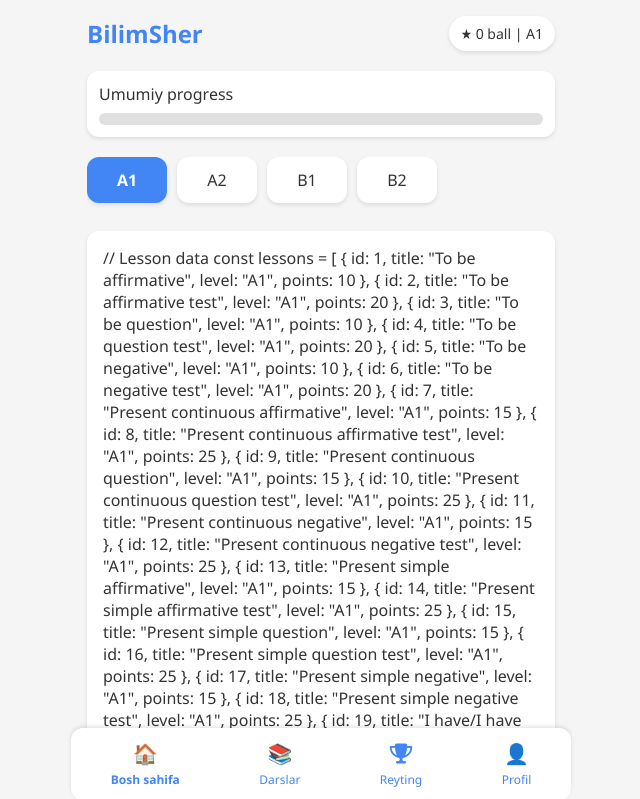
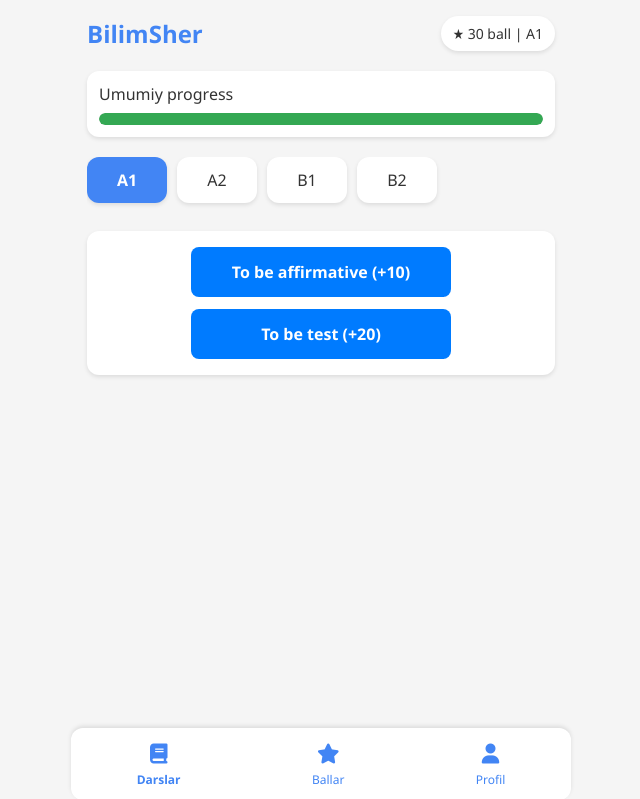
Before and after one commit to BILIMOLINGBOT/BilimSher-, a plain HTML site: page index.html in a window 1280 px wide. Shown: the top 799 px of the page, without its empty margins (319-959 px from the left). Drawn offline with Linux system fonts and the light colour scheme.

Commit message:
Update index.html

```diff
--- a/index.html
+++ b/index.html
@@ -1,10 +1,10 @@
 <!DOCTYPE html>
 <html lang="uz">
 <head>
-<link rel="stylesheet" href="https://cdnjs.cloudflare.com/ajax/libs/font-awesome/6.5.0/css/all.min.css">
   <meta charset="UTF-8" />
   <meta name="viewport" content="width=device-width, initial-scale=1" />
   <title>BilimSher</title>
+  <link rel="stylesheet" href="https://cdnjs.cloudflare.com/ajax/libs/font-awesome/6.5.0/css/all.min.css">
   <style>
     * {
       margin: 0; padding: 0; box-sizing: border-box;
@@ -104,23 +104,8 @@
       position: relative;
       user-select: none;
     }
-  a.button:hover:not(.locked):not(.completed) {
+    a.button:hover {
       background: #0056b3;
-  }
-  a.button.completed {
-    background: #34A853;
-    cursor: default;
-  }
-  a.button.locked {
-    background: #e0e0e0;
-    color: #9e9e9e;
-    cursor: not-allowed;
-    pointer-events: none;
-  }
-  a.button.locked::after {
-    content: "🔒";
-    position: absolute;
-    right: 10px;
     }
     @media (max-width: 600px) {
       a.button {
@@ -165,95 +150,90 @@
 
   <div class="header">
     <div class="logo">BilimSher</div>
-  <div class="user-info" title="Umumiy ball va daraja">
+    <div class="user-info">
       ★ <span id="userPoints">0</span> ball | <span id="userLevel">A1</span>
     </div>
   </div>
 
-<div class="progress-container" title="Darajangizdagi progress">
+  <div class="progress-container">
     <div>Umumiy progress</div>
     <div class="progress-bar">
       <div class="progress-fill" id="progressFill"></div>
     </div>
   </div>
 
-<div class="levels" role="tablist" aria-label="Darajalar">
-  <div class="level active" data-level="A1" role="tab" tabindex="0" aria-selected="true">A1</div>
-  <div class="level" data-level="A2" role="tab" tabindex="-1" aria-selected="false">A2</div>
-  <div class="level" data-level="B1" role="tab" tabindex="-1" aria-selected="false">B1</div>
-  <div class="level" data-level="B2" role="tab" tabindex="-1" aria-selected="false">B2</div>
+  <div class="levels">
+    <div class="level active" data-level="A1">A1</div>
+    <div class="level" data-level="A2">A2</div>
+    <div class="level" data-level="B1">B1</div>
+    <div class="level" data-level="B2">B2</div>
   </div>
 
-<div class="lessons" aria-live="polite" aria-atomic="true">
-  <div class="button-container" id="lessonContainer">
-    // Lesson data
-    const lessons = [
-      { id: 1, title: "To be affirmative", level: "A1", points: 10 },
-      { id: 2, title: "To be affirmative test", level: "A1", points: 20 },
-      { id: 3, title: "To be question", level: "A1", points: 10 },
-      { id: 4, title: "To be question test", level: "A1", points: 20 },
-      { id: 5, title: "To be negative", level: "A1", points: 10 },
-      { id: 6, title: "To be negative test", level: "A1", points: 20 },
-      { id: 7, title: "Present continuous affirmative", level: "A1", points: 15 },
-      { id: 8, title: "Present continuous affirmative test", level: "A1", points: 25 },
-      { id: 9, title: "Present continuous question", level: "A1", points: 15 },
-      { id: 10, title: "Present continuous question test", level: "A1", points: 25 },
-      { id: 11, title: "Present continuous negative", level: "A1", points: 15 },
-      { id: 12, title: "Present continuous negative test", level: "A1", points: 25 },
-      { id: 13, title: "Present simple affirmative", level: "A1", points: 15 },
-      { id: 14, title: "Present simple affirmative test", level: "A1", points: 25 },
-      { id: 15, title: "Present simple question", level: "A1", points: 15 },
-      { id: 16, title: "Present simple question test", level: "A1", points: 25 },
-      { id: 17, title: "Present simple negative", level: "A1", points: 15 },
-      { id: 18, title: "Present simple negative test", level: "A1", points: 25 },
-      { id: 19, title: "I have/I have got affirmative", level: "A1", points: 15 },
-      { id: 20, title: "I have/I have got affirmative test", level: "A1", points: 25 },
-      { id: 21, title: "I have/I have got question", level: "A1", points: 15 },
-      { id: 22, title: "I have/I have got question test", level: "A1", points: 25 },
-      { id: 23, title: "I have/I have got negative", level: "A1", points: 15 },
-      { id: 24, title: "I have/I have got negative test", level: "A1", points: 25 },
-      { id: 25, title: "Past simple affirmative", level: "A1", points: 20 },
-      { id: 26, title: "Past simple affirmative test", level: "A1", points: 30 },
-      { id: 27, title: "Past simple question", level: "A1", points: 20 },
-      { id: 28, title: "Past simple question test", level: "A1", points: 30 },
-      { id: 29, title: "Past simple negative", level: "A1", points: 20 },
-      { id: 30, title: "Past simple negative test", level: "A1", points: 30 },
-      { id: 31, title: "Past continuous affirmative", level: "A1", points: 20 },
-      { id: 32, title: "Past continuous affirmative test", level: "A1", points: 30 },
-      { id: 33, title: "Past continuous question", level: "A1", points: 20 },
-      { id: 34, title: "Past continuous question test", level: "A1", points: 30 },
-      { id: 35, title: "Past continuous negative", level: "A1", points: 20 },
-      { id: 36, title: "Past continuous negative test", level: "A1", points: 30 }
-    ];
-  </div>
+  <div class="lessons">
+    <div class="button-container" id="lessonContainer"></div>
   </div>
 
-<div class="navigation" role="navigation" aria-label="Asosiy menyu">
-  <div class="nav-item active" tabindex="0">
-    <div class="nav-icon">🏠</div>
-    Bosh sahifa
-  </div>
-  <div class="nav-item" tabindex="0">
-    <div class="nav-icon">📚</div>
+  <div class="navigation">
+    <div class="nav-item active">
+      <div class="nav-icon"><i class="fas fa-book"></i></div>
       Darslar
     </div>
-  <div class="nav-item" tabindex="0">
-    <div class="nav-icon"><i class="fa-solid fa-trophy"></i></div>
-    Reyting
+    <div class="nav-item">
+      <div class="nav-icon"><i class="fas fa-star"></i></div>
+      Ballar
     </div>
-  <div class="nav-item" tabindex="0">
-    <div class="nav-icon">👤</div>
+    <div class="nav-item">
+      <div class="nav-icon"><i class="fas fa-user"></i></div>
       Profil
     </div>
   </div>
 
-<script src="https://www.gstatic.com/firebasejs/9.6.0/firebase-app-compat.js"></script>
-<script src="https://www.gstatic.com/firebasejs/9.6.0/firebase-database-compat.js"></script>
-<script src="https://www.gstatic.com/firebasejs/9.6.0/firebase-analytics-compat.js"></script>
+  <script>
+    const lessons = [
+      { id: 1, title: "To be affirmative", level: "A1", points: 10 },
+      { id: 2, title: "To be test", level: "A1", points: 20 },
+      { id: 3, title: "Past simple", level: "A2", points: 20 },
+      { id: 4, title: "Past simple test", level: "A2", points: 30 },
+      { id: 5, title: "Passive voice", level: "B1", points: 30 },
+      { id: 6, title: "Reported speech", level: "B2", points: 40 }
+    ];
 
-<script>
-  // Firebase konfiguratsiyasi
-  const firebaseConfig = {
-    apiKey: "AIzaSyD0gBUJNcrgvvntcrfKK7Ky8t6_9Qb96Io",
-    authDomain: "bilimilova-64833.firebaseapp.com",
-    databaseURL: "https
+    const lessonContainer = document.getElementById("lessonContainer");
+    const userPointsSpan = document.getElementById("userPoints");
+    const progressFill = document.getElementById("progressFill");
+
+    function loadLessons(level) {
+      lessonContainer.innerHTML = '';
+      let totalPoints = 0;
+      let earnedPoints = 0;
+
+      lessons.filter(l => l.level === level).forEach(lesson => {
+        totalPoints += lesson.points;
+        earnedPoints += lesson.points; // You can customize earned logic
+        const btn = document.createElement("a");
+        btn.href = "#";
+        btn.className = "button";
+        btn.textContent = lesson.title + " (+" + lesson.points + ")";
+        lessonContainer.appendChild(btn);
+      });
+
+      userPointsSpan.textContent = earnedPoints;
+      const percent = totalPoints > 0 ? (earnedPoints / totalPoints) * 100 : 0;
+      progressFill.style.width = percent + "%";
+    }
+
+    document.querySelectorAll(".level").forEach(el => {
+      el.addEventListener("click", () => {
+        document.querySelectorAll(".level").forEach(l => l.classList.remove("active"));
+        el.classList.add("active");
+        const level = el.dataset.level;
+        document.getElementById("userLevel").textContent = level;
+        loadLessons(level);
+      });
+    });
+
+    // Load default A1 lessons
+    loadLessons("A1");
+  </script>
+</body>
+</html>
```
Lines whose indentation alone changed are shown as unchanged.
